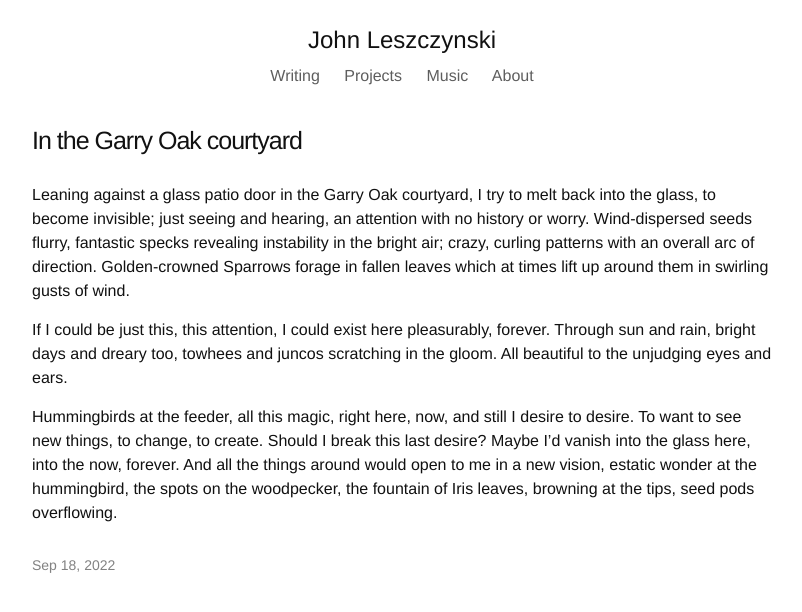
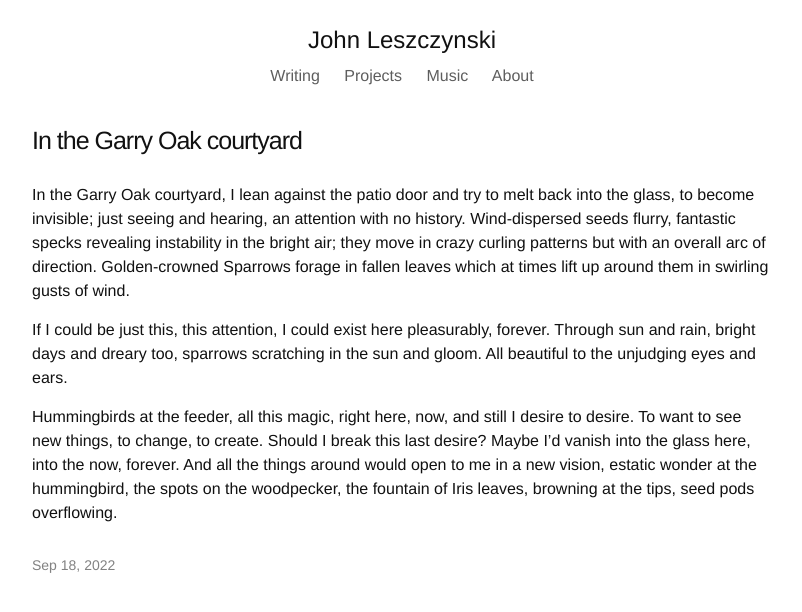
Before and after one commit to ave-llan/ave-llan.github.io, a Jekyll site: the page built from _posts/2022-09-18-in-the-garry-oak-courtyard.md, in a window 1280 px wide. Shown: the top 612 px of the page, without its empty margins (238-1040 px from the left). Built offline with Jekyll 4.4.1, drawn with Linux system fonts in a browser that asks for light colours.

Commit message:
Another update

```diff
--- a/_posts/2022-09-18-in-the-garry-oak-courtyard.md
+++ b/_posts/2022-09-18-in-the-garry-oak-courtyard.md
@@ -4,8 +4,8 @@ title:  "In the Garry Oak courtyard"
 categories: writing
 ---
 
-Leaning against a glass patio door in the Garry Oak courtyard, I try to melt back into the glass, to become invisible; just seeing and hearing, an attention with no history or worry.  Wind-dispersed seeds flurry, fantastic specks revealing instability in the bright air; crazy, curling patterns with an overall arc of direction. Golden-crowned Sparrows forage in fallen leaves which at times lift up around them in swirling gusts of wind.
+In the Garry Oak courtyard, I lean against the patio door and try to melt back into the glass, to become invisible; just seeing and hearing, an attention with no history.  Wind-dispersed seeds flurry, fantastic specks revealing instability in the bright air; they move in crazy curling patterns but with an overall arc of direction. Golden-crowned Sparrows forage in fallen leaves which at times lift up around them in swirling gusts of wind.
 
-If I could be just this, this attention, I could exist here pleasurably, forever. Through sun and rain, bright days and dreary too, towhees and juncos scratching in the gloom. All beautiful to the unjudging eyes and ears.
+If I could be just this, this attention, I could exist here pleasurably, forever. Through sun and rain, bright days and dreary too, sparrows scratching in the sun and gloom. All beautiful to the unjudging eyes and ears.
 
 Hummingbirds at the feeder, all this magic, right here, now, and still I desire to desire. To want to see new things, to change, to create. Should I break this last desire? Maybe I'd vanish into the glass here, into the now, forever. And all the things around would open to me in a new vision, estatic wonder at the hummingbird, the spots on the woodpecker, the fountain of Iris leaves, browning at the tips, seed pods overflowing.
```
